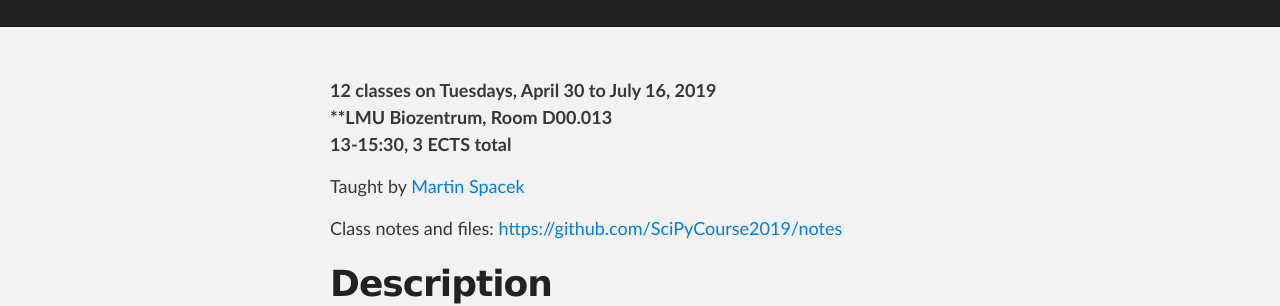
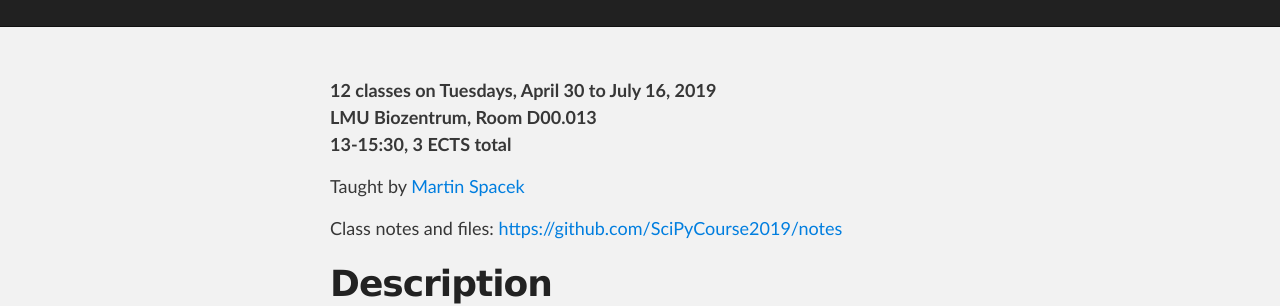
Before and after one commit to SciPyCourse2019/scipycourse2019.github.io, a Jekyll site: the page built from index.md, in a window 1280 px wide and 900 px high. Shown: the part 183-489 px from the top of the window. Built offline with Jekyll 4.4.1, drawn with Linux system fonts in a browser that asks for light colours.

Commit message:
Fix bolding

```diff
--- a/index.md
+++ b/index.md
@@ -4,7 +4,7 @@ layout: index
 #tagline: page tagline
 ---
 
-**12 classes on Tuesdays, April 30 to July 16, 2019<br>
+**12 classes on Tuesdays, April 30 to July 16, 2019**<br>
 **LMU Biozentrum, Room D00.013**<br>
 **13-15:30, 3 ECTS total**
 
```
